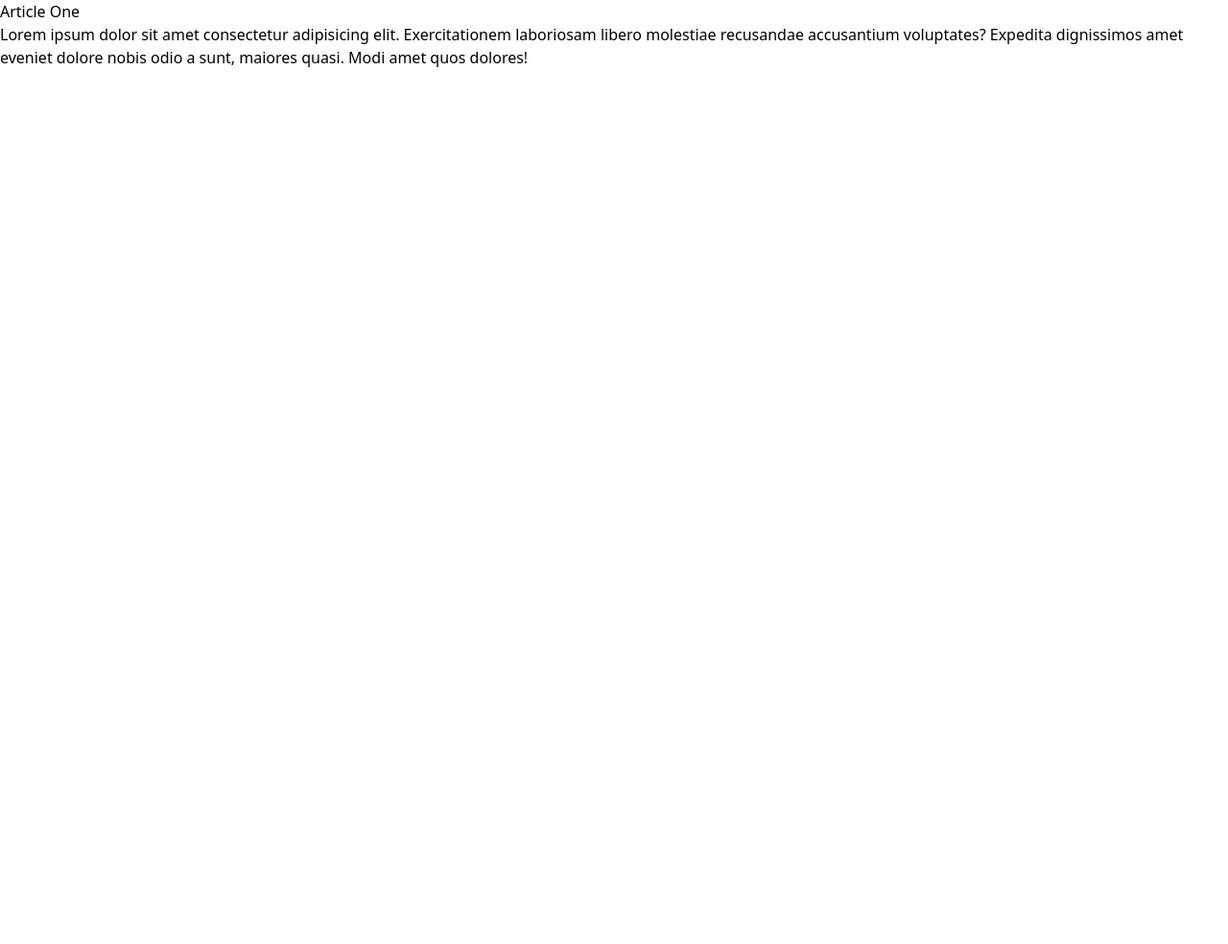
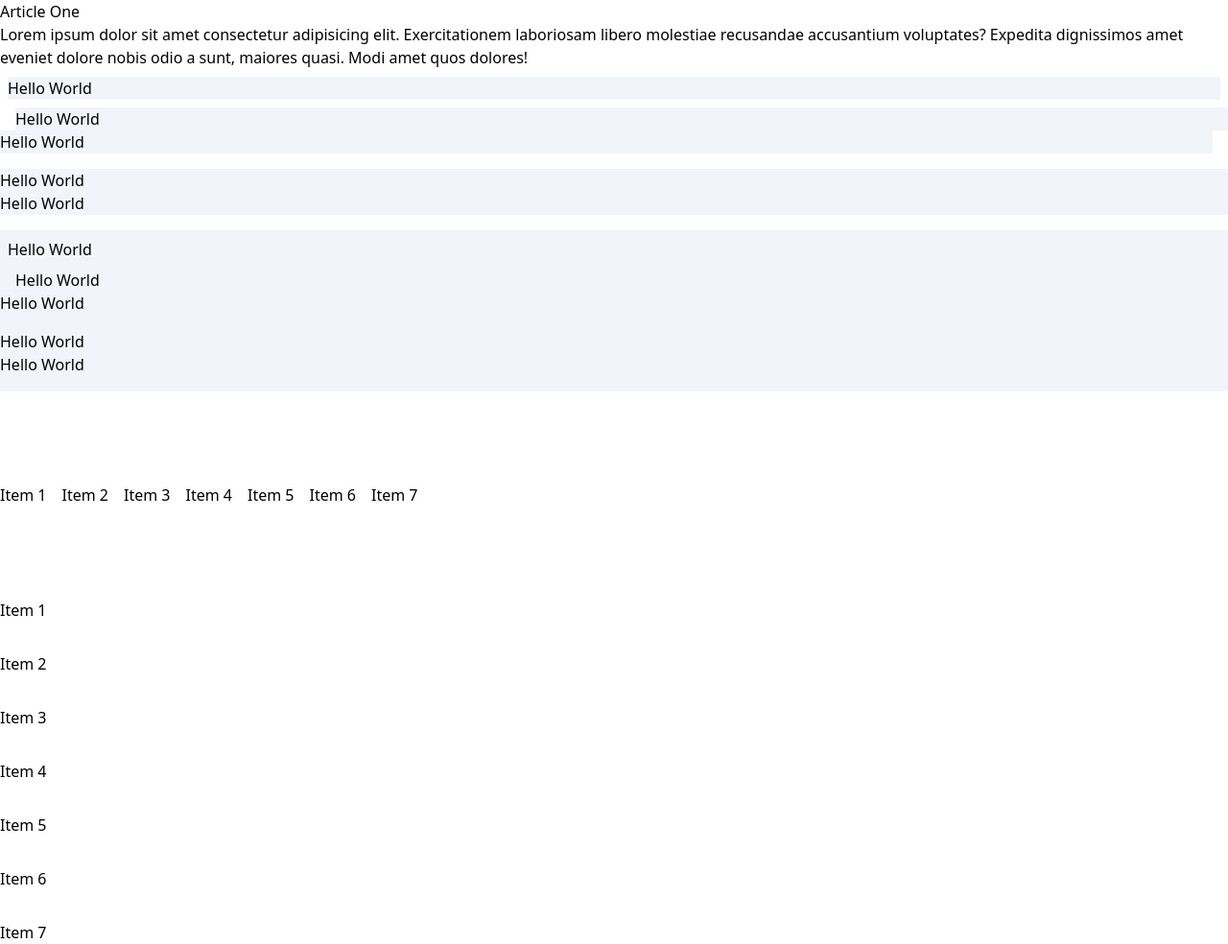
Before and after one commit to zohaib2005/tailwind-sandbox-brad, a plain HTML site: page 03-container-spacing/index.html in a window 1280 px wide. Shown: the whole page at 96% size. Before the commit the page ends 800 px from the top, so only its background shows below. Drawn offline with nearby package versions, Linux system fonts and the light colour scheme.

Commit message:
container & spacing

```diff
--- a/03-container-spacing/index.html
+++ b/03-container-spacing/index.html
@@ -10,7 +10,7 @@
   <body>
     <!-- Container -->
     <div>
-      <article>
+      <article class="container mx-auto">
         <h3>Article One</h3>
         <p>
           Lorem ipsum dolor sit amet consectetur adipisicing elit.
@@ -21,12 +21,40 @@
       </article>
 
       <!-- Margin -->
+      <div class="bg-slate-100 m-2">Hello World</div>
+      <div class="bg-slate-100 ml-4">Hello World</div>
+      <div class="bg-slate-100 mr-4">Hello World</div>
+      <div class="bg-slate-100 mt-4">Hello World</div>
+      <div class="bg-slate-100 mb-4">Hello World</div>
 
       <!-- Padding -->
+      <div class="bg-slate-100 p-2">Hello World</div>
+      <div class="bg-slate-100 pl-4">Hello World</div>
+      <div class="bg-slate-100 pr-4">Hello World</div>
+      <div class="bg-slate-100 pt-4">Hello World</div>
+      <div class="bg-slate-100 pb-4">Hello World</div>
 
       <!-- Space Between X -->
+      <div class="flex mt-24 space-x-4">
+        <div>Item 1</div>
+        <div>Item 2</div>
+        <div>Item 3</div>
+        <div>Item 4</div>
+        <div>Item 5</div>
+        <div>Item 6</div>
+        <div>Item 7</div>
+      </div>
 
       <!-- Space Between Y -->
+      <div class="flex flex-col mt-24 space-y-8">
+        <div>Item 1</div>
+        <div>Item 2</div>
+        <div>Item 3</div>
+        <div>Item 4</div>
+        <div>Item 5</div>
+        <div>Item 6</div>
+        <div>Item 7</div>
+      </div>
     </div>
   </body>
 </html>
```
